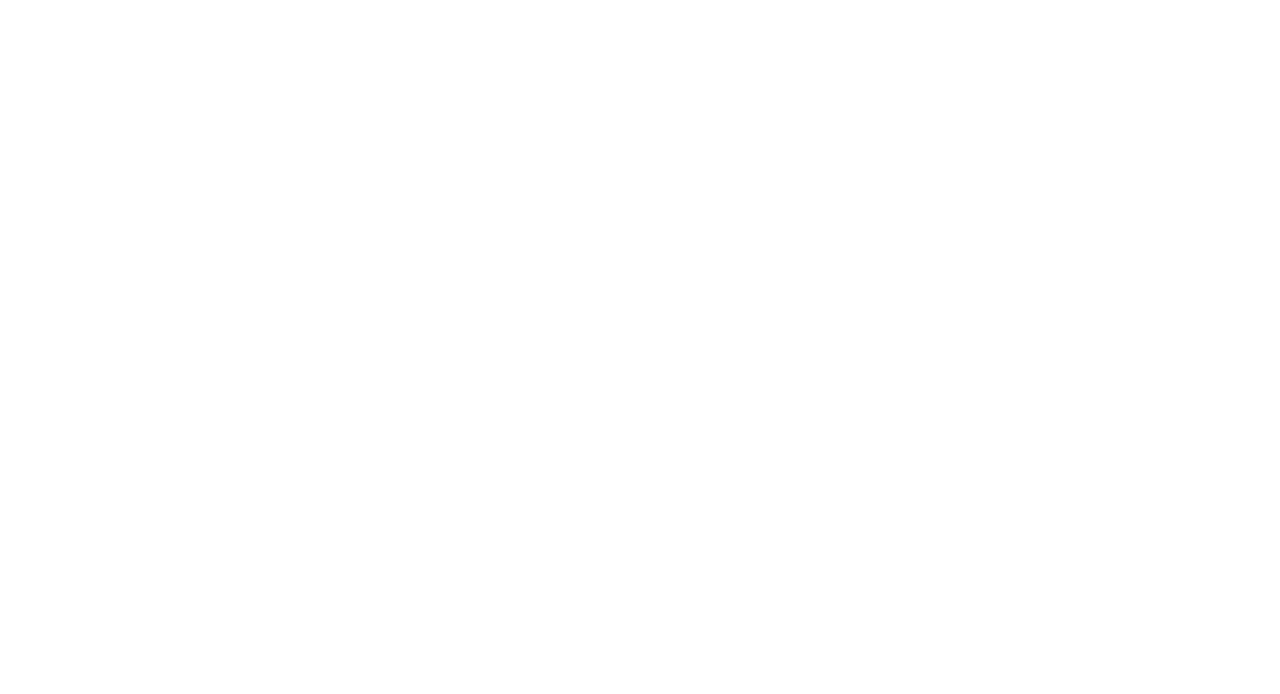
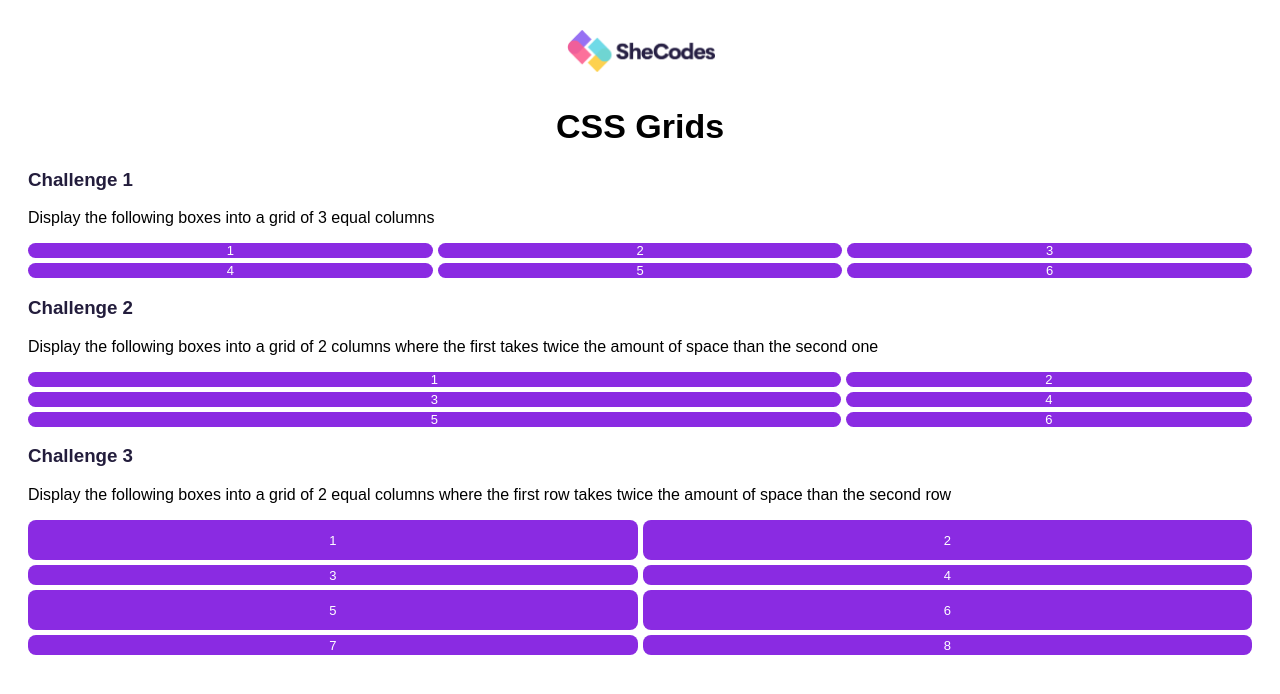
Before and after one commit to MarydeR/cssgrids, a plain HTML site: page index.html in a window 1280 px wide. Drawn offline with Linux system fonts and the light colour scheme.

Commit message:
3 different css grids

```diff
--- a/index.html
+++ b/index.html
@@ -0,0 +1,54 @@
+<!DOCTYPE html>
+<html>
+  <head>
+    <title>She Codes Plus</title>
+    <meta charset="UTF-8" />
+
+    <link href="src/styles.css" rel="stylesheet" type="text/css" />
+  </head>
+
+  <body>
+    <img src="images/logo.png" alt="She Codes Plus Logo" class="logo" />
+    <h1>CSS Grids</h1>
+
+    <h3>Challenge 1</h3>
+    <p>Display the following boxes into a grid of 3 equal columns</p>
+    <div class="boxes1">
+      <div class="box">1</div>
+      <div class="box">2</div>
+      <div class="box">3</div>
+      <div class="box">4</div>
+      <div class="box">5</div>
+      <div class="box">6</div>
+    </div>
+    <h3>Challenge 2</h3>
+    <p>
+      Display the following boxes into a grid of 2 columns where the first takes
+      twice the amount of space than the second one
+    </p>
+    <div class="boxes2">
+      <div class="box">1</div>
+      <div class="box">2</div>
+      <div class="box">3</div>
+      <div class="box">4</div>
+      <div class="box">5</div>
+      <div class="box">6</div>
+    </div>
+    <h3>Challenge 3</h3>
+    <p>
+      Display the following boxes into a grid of 2 equal columns where the first
+      row takes twice the amount of space than the second row
+    </p>
+    <div class="boxes3">
+      <div class="box">1</div>
+      <div class="box">2</div>
+      <div class="box">3</div>
+      <div class="box">4</div>
+      <div class="box">5</div>
+      <div class="box">6</div>
+      <div class="box">7</div>
+      <div class="box">8</div>
+    </div>
+    <script src="src/index.js"></script>
+  </body>
+</html>
--- a/src/styles.css
+++ b/src/styles.css
@@ -21,3 +21,31 @@ h3 {
   margin: 30px auto;
   width: 150px;
 }
+
+.boxes1 {
+  display: grid;
+  grid-template-columns: repeat(3, 1fr);
+  grid-gap: 5px;
+}
+.boxes2 {
+  display: grid;
+  grid-template-columns: 2fr 1fr;
+  grid-gap: 5px;
+}
+
+.boxes3 {
+  display: grid;
+  grid-template-columns: 1fr 1fr;
+  grid-template-rows: repeat(2, 40px 20px);
+  grid-gap: 5px;
+}
+
+.box {
+  background-color: blueviolet;
+  color: white;
+  display: flex;
+  font-size: 13px;
+  border-radius: 8px;
+  align-items: center;
+  justify-content: center;
+}
```
